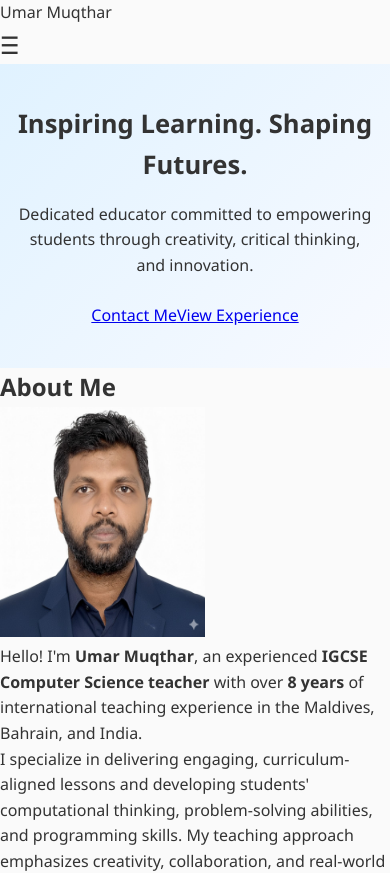
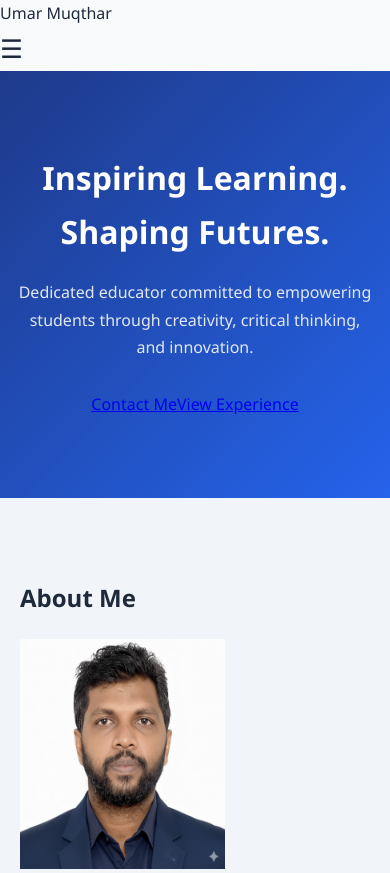
Before and after one commit to umar2752018/my-portfolio, a Next.js app: page / in a window 390 px wide. Shown: the top 873 px of the page. Built offline with nearby package versions, Linux system fonts and the light colour scheme.

Commit message:
CSS chnged

```diff
--- a/app/globals.css
+++ b/app/globals.css
@@ -1,16 +1,34 @@
-/* Basic Reset */
+/* ===== RESET ===== */
 * {
   margin: 0;
   padding: 0;
   box-sizing: border-box;
+  scroll-behavior: smooth;
 }
 
-/* Body and Layout */
+/* ===== BODY ===== */
 body {
-  font-family: "Segoe UI", Tahoma, Geneva, Verdana, sans-serif;
-  line-height: 1.6;
-  color: #333;
-  background-color: #fafafa;
+  font-family: "Segoe UI", system-ui, -apple-system, sans-serif;
+  line-height: 1.7;
+  color: #1e293b;
+  background-color: #f8fafc;
+}
+
+/* ===== CONTAINER ===== */
+section {
+  padding: 80px 20px;
+}
+
+h1,
+h2,
+h3 {
+  margin-bottom: 20px;
+  font-weight: 700;
+}
+
+p {
+  margin-bottom: 15px;
+  color: #475569;
 }
 
 /* ===== NAVBAR ===== */
@@ -18,125 +36,147 @@ body {
   display: flex;
   justify-content: space-between;
   align-items: center;
-  background: #0070f3;
+  background: #0f172a;
   color: white;
-  padding: 1rem 1.5rem;
+  padding: 18px 40px;
   position: sticky;
   top: 0;
-  z-index: 100;
+  z-index: 1000;
+  box-shadow: 0 4px 10px rgba(0, 0, 0, 0.1);
 }
 
 .nav-logo {
-  font-size: 1.2rem;
-  font-weight: bold;
+  font-size: 1.3rem;
+  font-weight: 700;
+  letter-spacing: 0.5px;
 }
 
-/* Hide menu toggle by default (desktop) */
 .menu-toggle {
   display: none;
+}
+
+.menu-icon {
+  display: none;
+  font-size: 1.6rem;
+  cursor: pointer;
 }
 
 /* Nav links */
 .nav-links {
   display: flex;
   list-style: none;
-  gap: 1rem;
+  gap: 25px;
 }
 
 .nav-links a {
   color: white;
   text-decoration: none;
   font-weight: 500;
+  position: relative;
+  transition: 0.3s ease;
 }
 
-.nav-links a:hover {
-  text-decoration: underline;
+.nav-links a::after {
+  content: "";
+  position: absolute;
+  width: 0%;
+  height: 2px;
+  bottom: -5px;
+  left: 0;
+  background: #38bdf8;
+  transition: 0.3s ease;
+}
+
+.nav-links a:hover::after {
+  width: 100%;
 }
 
 /* ===== HERO SECTION ===== */
 .hero {
   text-align: center;
-  padding: 4rem 2rem;
-  background: linear-gradient(135deg, #e0f2ff, #f8faff);
+  padding: 120px 20px;
+  background: linear-gradient(135deg, #1e3a8a, #2563eb);
+  color: white;
 }
 
 .hero h1 {
-  font-size: 2.2rem;
-  margin-bottom: 1rem;
+  font-size: 3rem;
+  margin-bottom: 20px;
 }
 
 .hero p {
-  font-size: 1.1rem;
-  margin-bottom: 1.5rem;
+  font-size: 1.2rem;
+  max-width: 650px;
+  margin: 0 auto 30px auto;
+  color: #e2e8f0;
 }
 
 .cta-btn {
-  background-color: #0070f3;
-  color: white;
+  background-color: white;
+  color: #1e3a8a;
   border: none;
-  padding: 10px 20px;
-  border-radius: 6px;
-  font-weight: 500;
+  padding: 12px 28px;
+  border-radius: 30px;
+  font-weight: 600;
   cursor: pointer;
-  transition: 0.3s;
+  transition: all 0.3s ease;
 }
 
 .cta-btn:hover {
-  background-color: #005bb5;
+  transform: translateY(-3px);
+  box-shadow: 0 10px 20px rgba(0, 0, 0, 0.2);
+}
+
+/* ===== SECTION STYLE ===== */
+section:nth-child(even) {
+  background-color: #ffffff;
+}
+
+section:nth-child(odd) {
+  background-color: #f1f5f9;
+}
+
+/* ===== CONTACT SECTION ===== */
+#contact {
+  text-align: center;
+  background-color: #e0f2ff;
 }
 
 /* ===== RESPONSIVE DESIGN ===== */
+@media (max-width: 768px) {
+  .navbar {
+    padding: 15px 20px;
+  }
 
-/* Mobile styles */
-@media (max-width: 768px) {
   .nav-links {
     position: absolute;
-    top: 60px;
+    top: 70px;
     right: 0;
-    background: #0070f3;
+    background: #0f172a;
     flex-direction: column;
-    width: 200px;
-    padding: 1rem;
+    width: 220px;
+    padding: 20px;
     display: none;
-    border-radius: 0 0 0 10px;
+    border-radius: 0 0 0 12px;
   }
 
   .menu-icon {
     display: block;
-    font-size: 1.5rem;
-    cursor: pointer;
   }
 
-  /* Toggle menu when checked */
-  .menu-toggle:checked + .menu-icon + .nav-links {
+  .menu-toggle:checked+.menu-icon+.nav-links {
     display: flex;
   }
 
   .hero {
-    padding: 2.5rem 1rem;
+    padding: 80px 15px;
   }
 
   .hero h1 {
-    font-size: 1.6rem;
+    font-size: 2rem;
   }
 
   .hero p {
     font-size: 1rem;
   }
 }
-
-/* Tablet / Medium Screens */
-@media (min-width: 769px) and (max-width: 1024px) {
-  .hero {
-    padding: 3rem 2rem;
-  }
-
-  .hero h1 {
-    font-size: 2rem;
-  }
-}
-
-#contact {
-  text-align: center;
-  background-color: #e0f2ff;
-}
```
